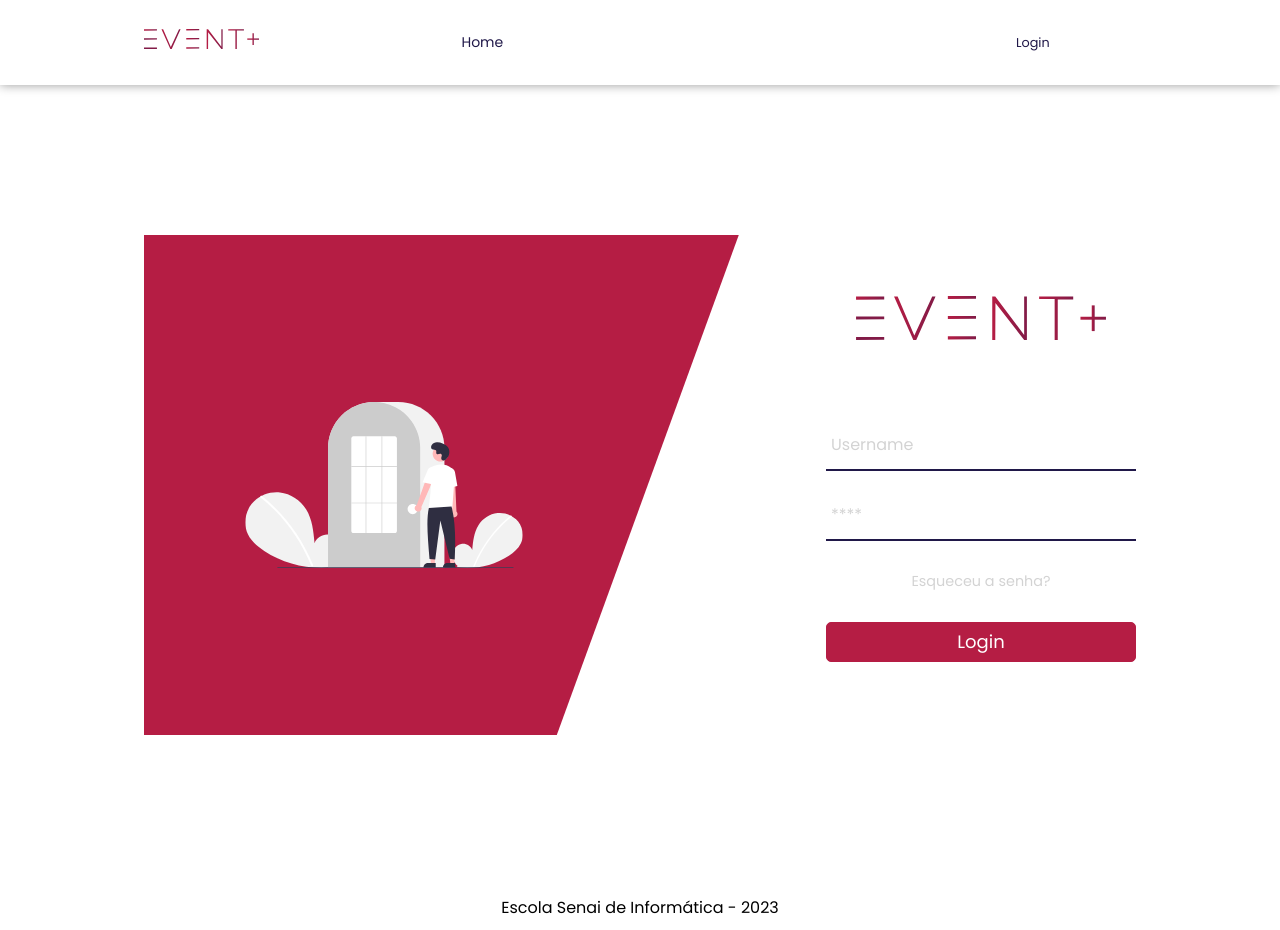
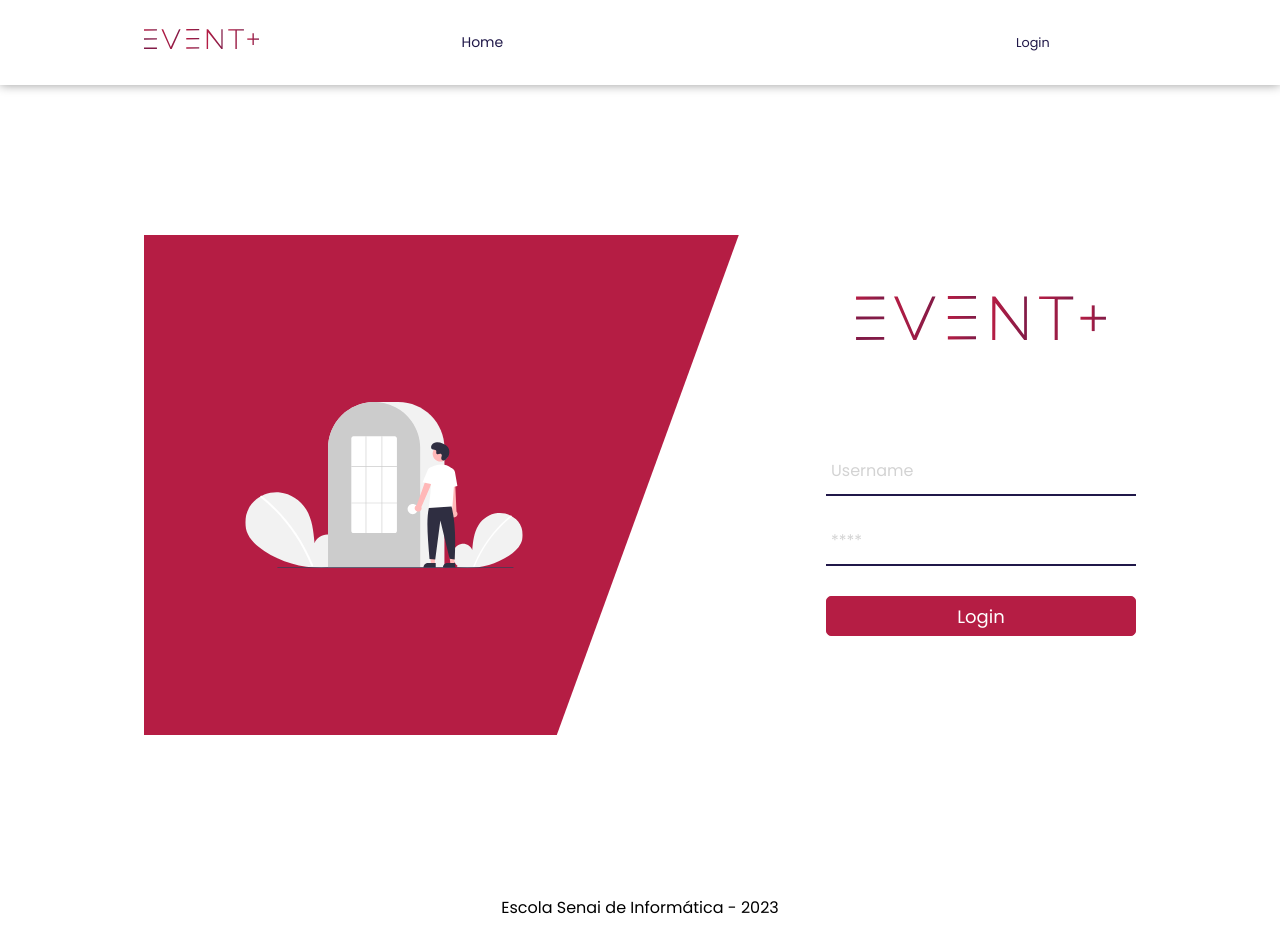
Before and after one commit to GuilhermeOliveira23/eventplus_deploy, a React (Create React App) app: page /login in a window 1280 px wide. Built offline with nearby package versions, Linux system fonts and the light colour scheme; the HTML template or start-up script is replaced by a standard one.

Commit message:
Alteração LoginPage

```diff
--- a/src/pages/LoginPage/LoginPage.jsx
+++ b/src/pages/LoginPage/LoginPage.jsx
@@ -105,10 +105,6 @@ const LoginPage = () => {
               placeholder="****"
             />
 
-            <a href="" className="frm-login__link">
-              Esqueceu a senha?
-            </a>
-
             <Button
               textButton="Login"
               id="btn-login"
```
